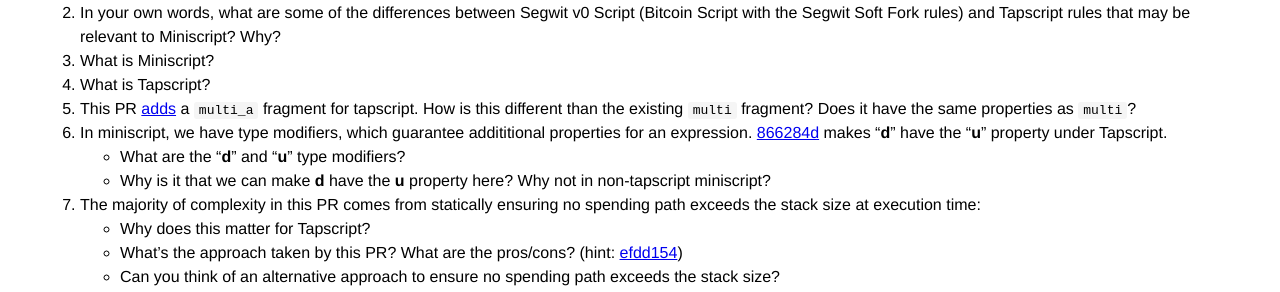
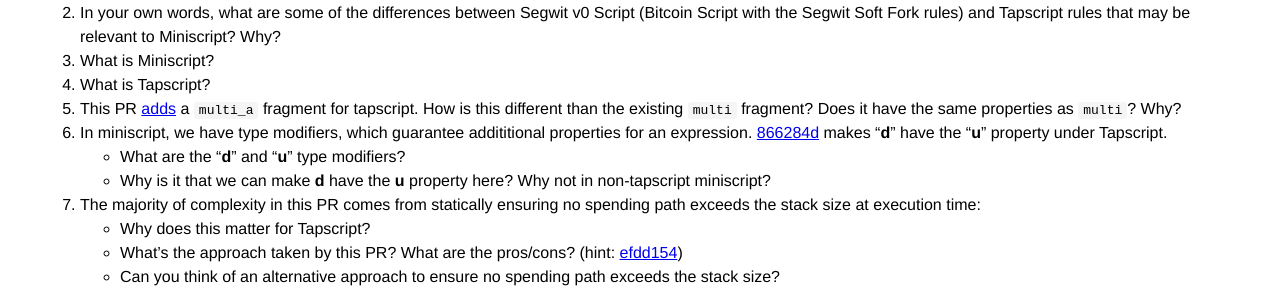
Before and after one commit to bitcoin-core-review-club/website, a Jekyll site: the page built from _posts/2023-04-05-#27255.md, in a window 1280 px wide. Shown: the part 978-1270 px from the top of the page. Built offline with Jekyll 4.4.1, drawn with Linux system fonts in a browser that asks for light colours.

Commit message:
improve multi question
Co-authored-by: Antoine Poinsot <darosior@protonmail.com>

```diff
--- a/_posts/2023-04-05-#27255.md
+++ b/_posts/2023-04-05-#27255.md
@@ -38,7 +38,7 @@
 1. In your own words, what are some of the differences between Segwit v0 Script (Bitcoin Script with the Segwit Soft Fork rules) and Tapscript rules that may be relevant to Miniscript? Why?
 1. What is Miniscript?
 1. What is Tapscript?
-1. This PR [adds](https://github.com/bitcoin/bitcoin/pull/27255/commits/c0ba8ebbf6369b37b645165bb5cd638fc7eee67f) a `multi_a` fragment for tapscript. How is this different than the existing `multi` fragment? Does it have the same properties as `multi`?
+1. This PR [adds](https://github.com/bitcoin/bitcoin/pull/27255/commits/c0ba8ebbf6369b37b645165bb5cd638fc7eee67f) a `multi_a` fragment for tapscript. How is this different than the existing `multi` fragment? Does it have the same properties as `multi`? Why?
 1. In miniscript, we have type modifiers, which guarantee addititional properties for an expression. [866284d](https://github.com/bitcoin/bitcoin/pull/27255/commits/866284d007993551f681809d9e48175a3b0fe0c1) makes "**d**" have the "**u**" property under Tapscript.
 	* What are the "**d**" and "**u**" type modifiers?
 	* Why is it that we can make **d** have the **u** property here? Why not in non-tapscript miniscript?
```
